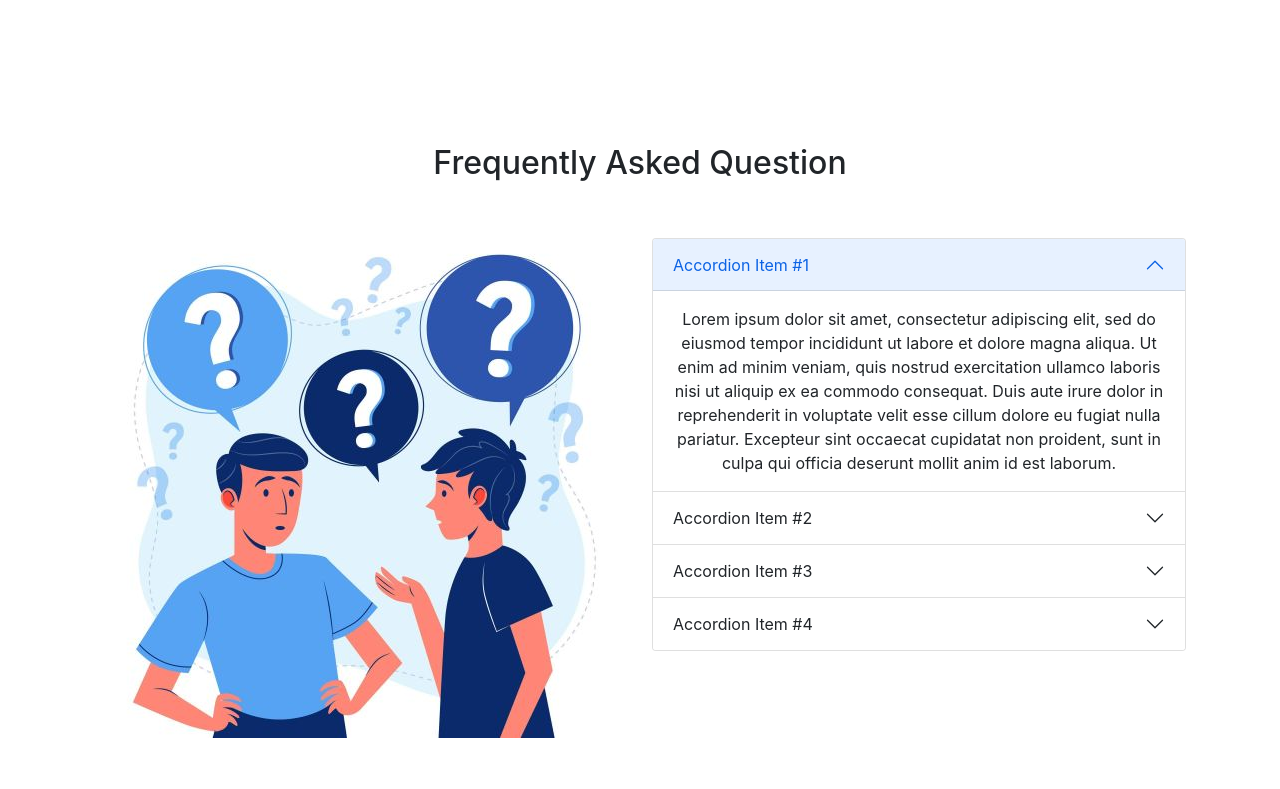
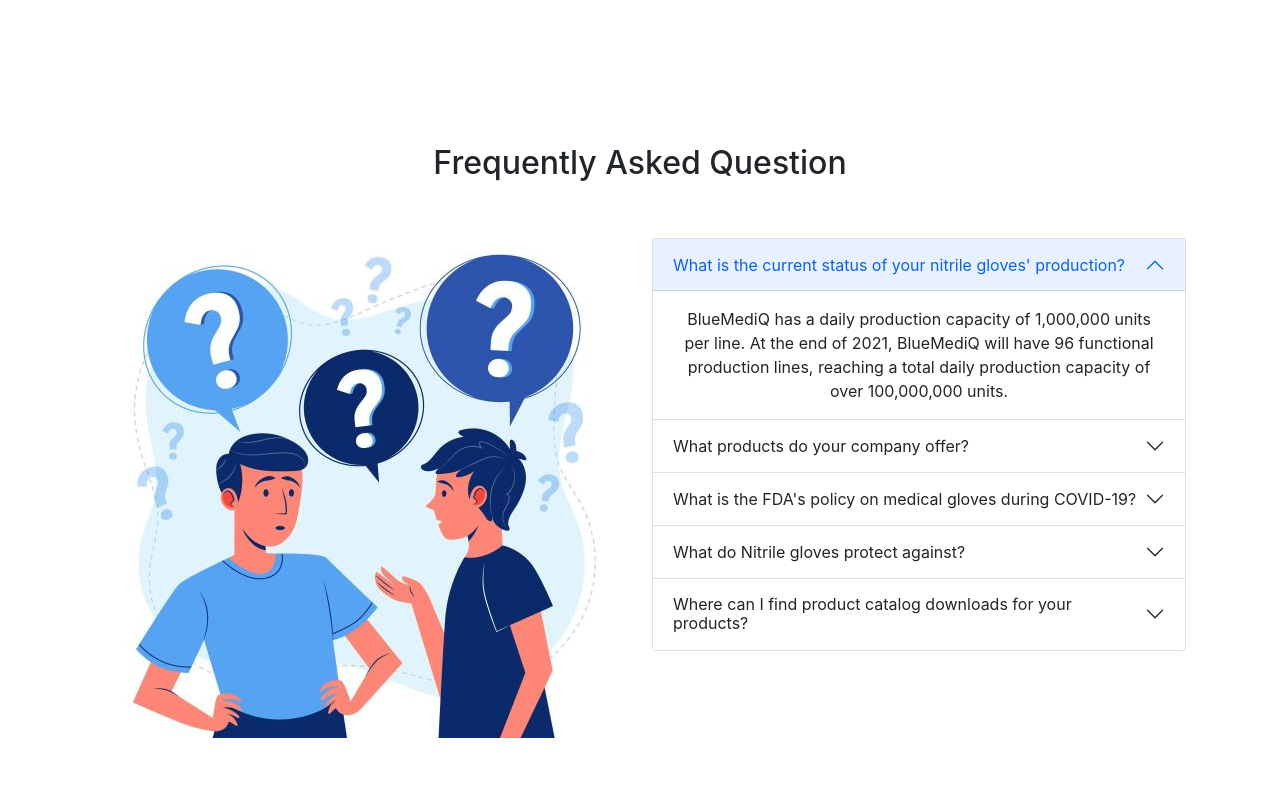
Before and after one commit to kawsar130/BlueMediQ, a React (Create React App) app: page / in a window 1280 px wide. Shown: the part 2000-2789 px from the top of the page. Built offline with nearby package versions, Linux system fonts and the light colour scheme; no server answers.

Commit message:
Dynamic url updated with detail

```diff
--- a/src/Pages/Home/Faq/Faq.js
+++ b/src/Pages/Home/Faq/Faq.js
@@ -5,7 +5,7 @@ import './Faq.css';
 
 const Faq = () => {
     return (
-        <div className="faq-main-container">
+        <div className="faq-main-container" id="faq">
             <h2>Frequently Asked Question</h2>
             <div className="container faq-container py-5">
                 <div>
@@ -14,57 +14,40 @@ const Faq = () => {
                 <div>
                     <Accordion defaultActiveKey="0" className="container faq">
                         <Accordion.Item eventKey="0">
-                            <Accordion.Header>Accordion Item #1</Accordion.Header>
+                            <Accordion.Header>What is the current status of your nitrile gloves' production?</Accordion.Header>
                             <Accordion.Body>
-                                Lorem ipsum dolor sit amet, consectetur adipiscing elit, sed do eiusmod
-                                tempor incididunt ut labore et dolore magna aliqua. Ut enim ad minim
-                                veniam, quis nostrud exercitation ullamco laboris nisi ut aliquip ex ea
-                                commodo consequat. Duis aute irure dolor in reprehenderit in voluptate
-                                velit esse cillum dolore eu fugiat nulla pariatur. Excepteur sint occaecat
-                                cupidatat non proident, sunt in culpa qui officia deserunt mollit anim id
-                                est laborum.
+                                BlueMediQ has a daily production capacity of 1,000,000 units per line. At the end of 2021, BlueMediQ will have 96 functional production lines, reaching a total daily production capacity of over 100,000,000 units.
                             </Accordion.Body>
                         </Accordion.Item>
                         <Accordion.Item eventKey="1">
-                            <Accordion.Header>Accordion Item #2</Accordion.Header>
+                            <Accordion.Header>What products do your company offer?</Accordion.Header>
                             <Accordion.Body>
-                                Lorem ipsum dolor sit amet, consectetur adipiscing elit, sed do eiusmod
-                                tempor incididunt ut labore et dolore magna aliqua. Ut enim ad minim
-                                veniam, quis nostrud exercitation ullamco laboris nisi ut aliquip ex ea
-                                commodo consequat. Duis aute irure dolor in reprehenderit in voluptate
-                                velit esse cillum dolore eu fugiat nulla pariatur. Excepteur sint occaecat
-                                cupidatat non proident, sunt in culpa qui officia deserunt mollit anim id
-                                est laborum.
+                                BlueMediQ MEDICAL is the world's leading high-tech manufacturing company committed to R&D, production and marketing of medical and healthcare protective devices including nitrile gloves, face-masks, isolation gowns, surgical gowns, protective coveralls, melt blown fabrics and etc.
                             </Accordion.Body>
                         </Accordion.Item>
                         <Accordion.Item eventKey="2">
-                            <Accordion.Header>Accordion Item #3</Accordion.Header>
+                            <Accordion.Header>What is the FDA's policy on medical gloves during COVID-19?</Accordion.Header>
                             <Accordion.Body>
-                                Lorem ipsum dolor sit amet, consectetur adipiscing elit, sed do eiusmod
-                                tempor incididunt ut labore et dolore magna aliqua. Ut enim ad minim
-                                veniam, quis nostrud exercitation ullamco laboris nisi ut aliquip ex ea
-                                commodo consequat. Duis aute irure dolor in reprehenderit in voluptate
-                                velit esse cillum dolore eu fugiat nulla pariatur. Excepteur sint occaecat
-                                cupidatat non proident, sunt in culpa qui officia deserunt mollit anim id
-                                est laborum.
+                                The FDA issued a guidance document entitled Enforcement Policy for Gowns, Other Apparel, and Gloves During the Coronavirus Disease (COVID-19) Public Health Emergency to provide a policy to help expand the availability of these items for health care professionals.
                             </Accordion.Body>
                         </Accordion.Item>
                         <Accordion.Item eventKey="3">
-                            <Accordion.Header>Accordion Item #4</Accordion.Header>
+                            <Accordion.Header>What do Nitrile gloves protect against?</Accordion.Header>
                             <Accordion.Body>
-                                Lorem ipsum dolor sit amet, consectetur adipiscing elit, sed do eiusmod
-                                tempor incididunt ut labore et dolore magna aliqua. Ut enim ad minim
-                                veniam, quis nostrud exercitation ullamco laboris nisi ut aliquip ex ea
-                                commodo consequat. Duis aute irure dolor in reprehenderit in voluptate
-                                velit esse cillum dolore eu fugiat nulla pariatur. Excepteur sint occaecat
-                                cupidatat non proident, sunt in culpa qui officia deserunt mollit anim id
-                                est laborum.
+                                Nitrile is waterproof, greaseproof, oil proof and most importantly, chemical resistant to a range of common chemicals and substances. Nitrile gloves are also commonly used in the medical industry due to their high puncture resistance, and dexterous strength.
                             </Accordion.Body>
                         </Accordion.Item>
-                    </Accordion>
-                </div>
+                        <Accordion.Item eventKey="4">
+                            <Accordion.Header>Where can I find product catalog downloads for your products?</Accordion.Header>
+                            <Accordion.Body>
+                                For BlueMediQ product catalog please see:
+                                <a className="fw-bold" style={{ "textDecoration": "none"}} href="https://www.medicalkingfa.com/products/i-8/"> BlueMediQ Catalog</a>
+                        </Accordion.Body>
+                    </Accordion.Item>
+                </Accordion>
             </div>
         </div>
+        </div >
     );
 };
 
--- a/src/Pages/Home/Products/Products.js
+++ b/src/Pages/Home/Products/Products.js
@@ -5,6 +5,7 @@ import './Products.css';
 
 const Products = () => {
     const [products, setProducts] = useState([]);
+
 
     useEffect(() => {
         fetch('products.json')
--- a/src/Pages/ProductDetail/ProductDetail.js
+++ b/src/Pages/ProductDetail/ProductDetail.js
@@ -1,10 +1,14 @@
 import React, { useEffect, useState } from 'react';
+import { Card, Button, Spinner } from 'react-bootstrap';
 import { useParams } from 'react-router';
+
 
 const ProductDetail = () => {
     const { productId } = useParams();
+    const [products, setProducts] = useState([]);
 
-    const [products, setProducts] = useState([]);
+    const intProductId = parseInt(productId);
+
 
     useEffect(() => {
         fetch('/products.json')
@@ -12,15 +16,33 @@ const ProductDetail = () => {
             .then(data => setProducts(data));
     }, [])
 
-    // const exactItem = products.find(td == productId);
+    if (!products) {
+        <Spinner animation="border" variant="primary" />
+    }
+
+    const foundProduct = products.find(x => x.id === intProductId);
+
+    let name, description, category, price, img;
+    if (foundProduct) {
+        ({ name, description, category, price, img } = foundProduct);
+    }
 
     return (
         <div>
-            {
-
-            }
+            <Card className="text-center m-5" border="info">
+                <Card.Header>{category}</Card.Header>
+                <Card.Img variant="top" className="w-25 m-auto" src={img} />
+                <Card.Body>
+                    <Card.Title>{name}</Card.Title>
+                    <Card.Text>
+                        {description}
+                    </Card.Text>
+                    <Button variant="info">Buy Now</Button>
+                </Card.Body>
+                <Card.Footer className="fw-bold">Price: ${price}</Card.Footer>
+            </Card>
         </div>
-    );
-};
+    )
+}
 
 export default ProductDetail;
--- a/src/Pages/ServiceDetail/ServiceDetail.js
+++ b/src/Pages/ServiceDetail/ServiceDetail.js
@@ -1,11 +1,43 @@
-import React from 'react';
+import React, { useEffect, useState } from 'react';
+import { Card, Spinner } from 'react-bootstrap';
 import { useParams } from 'react-router';
 
 const ServiceDetail = () => {
     const { serviceId } = useParams();
+    const [services, setServices] = useState([]);
+
+    useEffect(() => {
+        fetch('/services.json')
+            .then(res => res.json())
+            .then(data => setServices(data));
+    }, [])
+
+    if (!services) {
+        <Spinner animation="border" variant="primary" />
+    }
+    console.log(services);
+    const foundService = services.find(x => x.id === serviceId);
+    console.log(foundService);
+
+    let name, summary, description, img;
+    if (foundService) {
+        ({ name, summary, description, img } = foundService);
+        console.log(foundService);
+    }
+
     return (
         <div>
-            <h2>This is Service: {serviceId}</h2>
+            <Card className="text-center m-5" border="info">
+                <Card.Header>{name}</Card.Header>
+                <Card.Img variant="top" className="w-25 m-auto" src={img} />
+                <Card.Body>
+                    <Card.Title>{summary}</Card.Title>
+                    <Card.Text>
+                        {description}
+                    </Card.Text>
+                </Card.Body>
+                <Card.Footer className="fw-bold">Please see our about section to know about us.</Card.Footer>
+            </Card>
         </div>
     );
 };
--- a/src/Shared/Header/Header.js
+++ b/src/Shared/Header/Header.js
@@ -27,6 +27,7 @@ const Header = () => {
                         <Nav.Link as={HashLink} to="/home#services" className="text-white">Services</Nav.Link>
                         <Nav.Link as={HashLink} to="/products" className="text-white">Products</Nav.Link>
                         <Nav.Link as={HashLink} to="/about" className="text-white">About Us</Nav.Link>
+                        <Nav.Link as={HashLink} to="/home#faq" className="text-white">FAQ</Nav.Link>
                         {user?.email ?
                             <div className="user-info">
                                 <img src={user.photoURL} alt="" className="user-img mx-2" />
--- a/src/hooks/useFirebase.js
+++ b/src/hooks/useFirebase.js
@@ -49,6 +49,7 @@ const useFirebase = () => {
     return {
         user,
         isLoading,
+        setIsLoading,
         signInUsingGoogle,
         logOut
     }
```
Also changed, not shown: public/products.json (+5 -5 lines).
